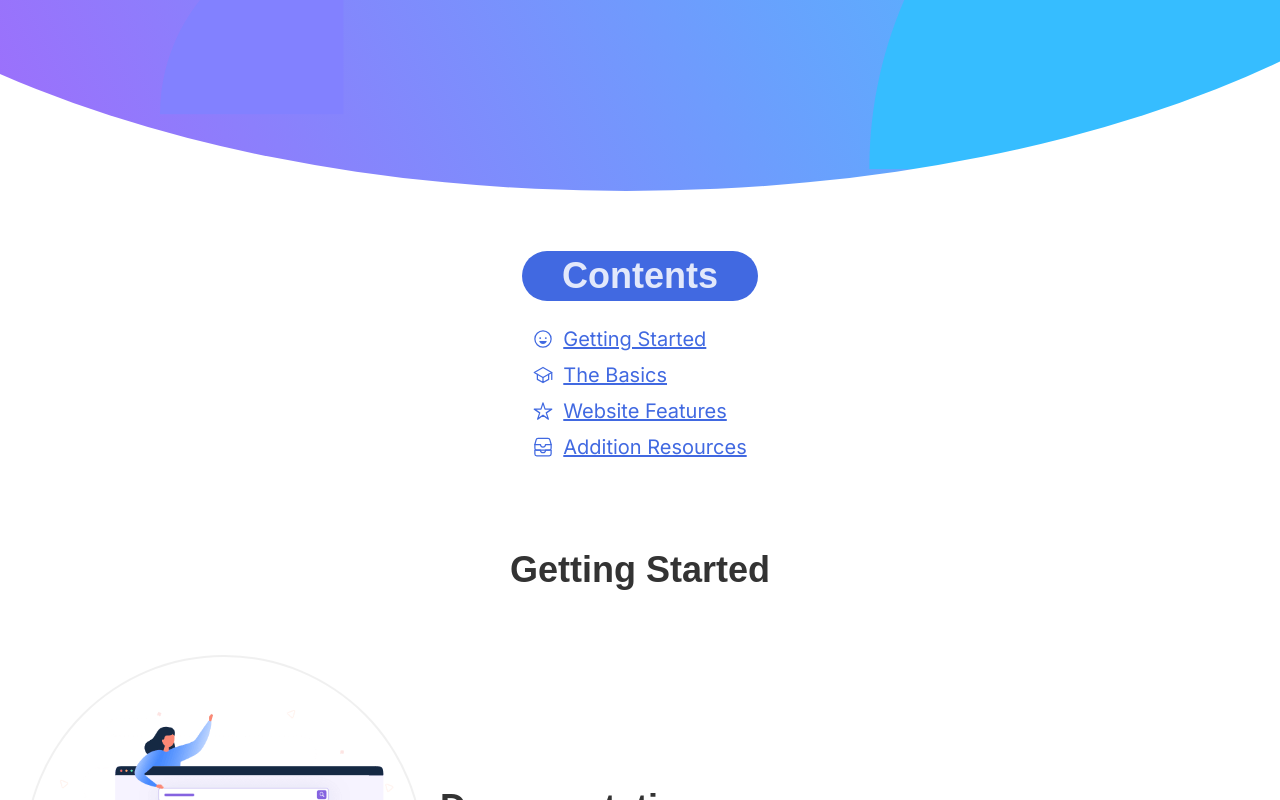
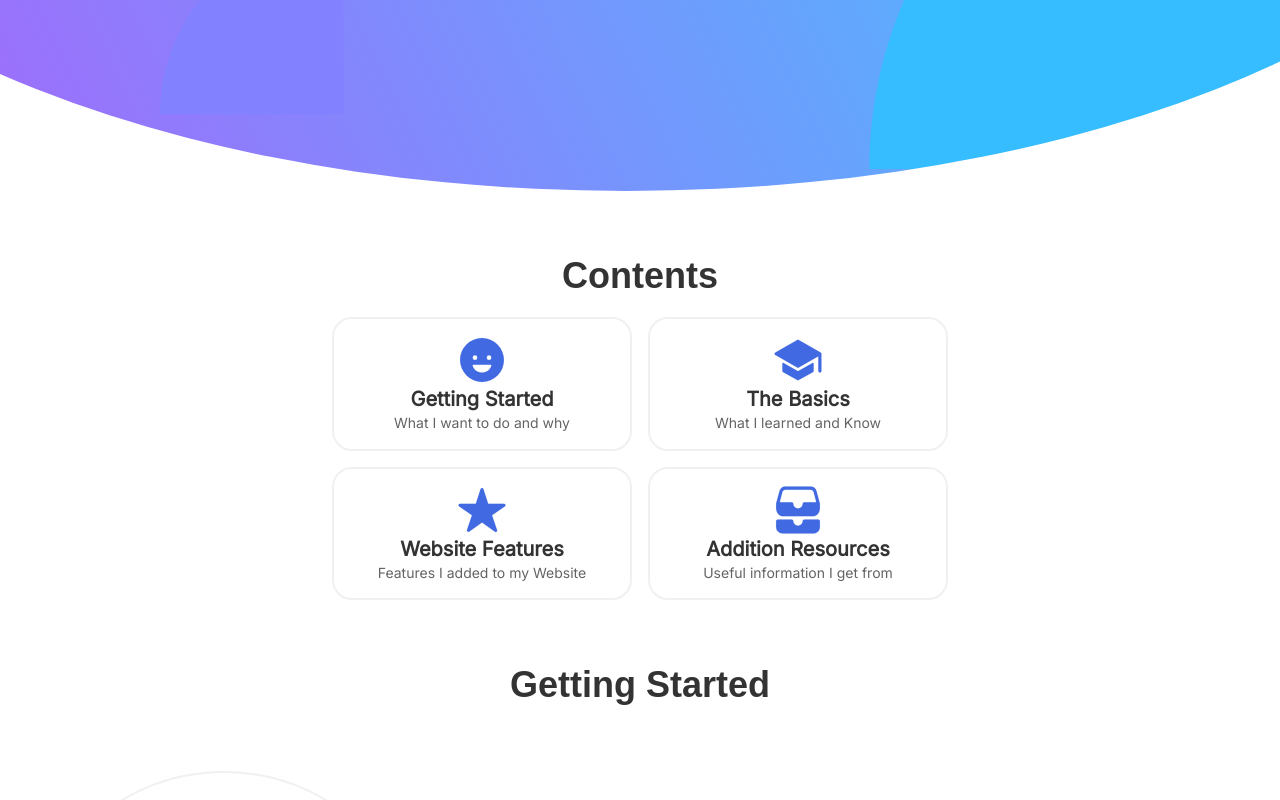
Before and after one commit to PhoenixChee/EP1000, a plain HTML site: page website-development.html in a window 1280 px wide. Shown: the part 518-1318 px from the top of the page. Drawn offline with nearby package versions, Linux system fonts and the light colour scheme.

Commit message:
Update 18 Jan
Updated looks on website-development.html "content" section

Updated contents on arduino.html

Updated layout on final-project.html

```diff
--- a/final-project.css
+++ b/final-project.css
@@ -6,47 +6,45 @@
     gap: 16px;
     font-weight: bold;
 }
-.contents-container p2 {
-    color: rgba(100, 100, 100, 1);
-}
-.contents-container p3 {
-    color: rgba(100, 100, 100, 1);
-    font-weight: normal;
-    transition: all 500ms ease;
-}
 .contents-container .content {
     display: flex;
+    justify-content: center;
     gap: 16px;
+    width: 100%;
 }
-.contents-container .content a {
+.contents-container a {
     display: flex;
     flex-direction: column;
     justify-content: center;
     align-items: center;
-    width: 300px;
+    text-align: center;
+    width: 100%;
+    max-width: 300px;
     padding: 16px;
     color:rgba(51, 51, 51, 1);
+    border: solid 2px rgba(0, 0, 0, 0.06);
     border-radius: 20px;
-    border: solid 2px rgba(0, 0, 0, 0.06);
     transition: all 500ms ease;
 }
-.contents-container .content ion-icon {
+.contents-container ion-icon {
     font-size: 50px;
-    padding-right: 10px;
     color: royalblue;
     transition: all 500ms ease;
 }
-.contents-container .content a:hover {
-    color:rgba(255, 255 ,255, 1);
+.contents-container p3 {
+    font-weight: normal;
+    color: rgba(100, 100, 100, 1);
+    transition: all 500ms ease;
+}
+.contents-container a:hover {
+    color:rgb(255, 255, 255);
     background-color: royalblue;
+    border: solid 2px rgba(0, 0, 0, 0.06);
     border-radius: 20px;
-    border: solid 2px rgba(0, 0, 0, 0.06);
     transform: scale(1.035);
+    transition: all 500ms ease;
 }
-.contents-container .content a:hover ion-icon {
-    color: rgba(255, 255, 255, 1);
-}
-.contents-container .content a:hover p3 {
+.contents-container a:hover > ion-icon, .contents-container a:hover > p3 {
     color: rgba(255, 255, 255, 1);
 }
 
@@ -170,6 +168,7 @@
     text-align: justify;
 }
 .features-container .card img {
+    width: 100%;
     max-width: 400px;
     background-color: rgb(255, 255, 255);
     border: solid 2px rgba(0, 0, 0, 0.06);
@@ -206,10 +205,10 @@
 }
 .resources-container .resources {
     display: flex;
+    flex-wrap: wrap;
     justify-content: center;
     align-items: center;
-    flex-wrap: wrap;
-    padding: 40px 0;
+    padding: 20px 0;
 }
 .resources-container .cards {
     display: flex;
@@ -228,15 +227,22 @@
     padding: 24px;
     width: 100%;
     color: rgba(255, 255, 255, 1);
-    background: royalblue;
     border-radius: 30px 30px 0 0;
 }
+#card1 { background: rgb(225, 65, 65); }
+#card2 { background: rgb(225, 142, 65); }
+#card3 { background: rgb(225, 201, 65); }
+#card4 { background: rgb(65, 225, 78); }
+#card5 { background: royalblue; }
+#card6 { background: rgb(140, 65, 225); }
+
 .resources-container .card ion-icon {
     font-size: 30px;
 }
 .resources-container .text {
     display: flex;
     flex-direction: column;
+    justify-content: center;
     align-items: center;
     text-align: center;
     gap: 16px;
--- a/website-development.css
+++ b/website-development.css
@@ -1,32 +1,51 @@
-/* CONTENTS CSS */
+/* Content CSS */
 .contents-container .container {
     display: flex;
     flex-direction: column;
     align-items: center;
-}
-.contents-container h2 {
-    padding: 0px 40px;
-    color: rgba(255, 255, 255, 0.85);
-    background-color: royalblue;
-    border-radius: 50px;
+    gap: 16px;
+    font-weight: bold;
 }
 .contents-container .content {
     display: flex;
+    justify-content: center;
+    gap: 16px;
+    width: 100%;
+}
+.contents-container a {
+    display: flex;
     flex-direction: column;
-    align-items: flex-start;
-    margin: 20px 0;
-    line-height: 1.8;
+    justify-content: center;
+    align-items: center;
+    text-align: center;
+    width: 100%;
+    max-width: 300px;
+    padding: 16px;
+    color:rgba(51, 51, 51, 1);
+    border: solid 2px rgba(0, 0, 0, 0.06);
+    border-radius: 20px;
+    transition: all 500ms ease;
 }
-.contents-container .content ion-icon {
-    font-size: 20px;
-    padding-right: 10px;
+.contents-container ion-icon {
+    font-size: 50px;
+    color: royalblue;
+    transition: all 500ms ease;
 }
-.contents-container .content a {
-    display: flex;
-    flex-direction: row;
-    align-items: center;
-    color: royalblue;
-    text-decoration: underline;
+.contents-container p3 {
+    font-weight: normal;
+    color: rgba(100, 100, 100, 1);
+    transition: all 500ms ease;
+}
+.contents-container a:hover {
+    color:rgb(255, 255, 255);
+    background-color: royalblue;
+    border: solid 2px rgba(0, 0, 0, 0.06);
+    border-radius: 20px;
+    transform: scale(1.035);
+    transition: all 500ms ease;
+}
+.contents-container a:hover > ion-icon, .contents-container a:hover > p3 {
+    color: rgba(255, 255, 255, 1);
 }
 
 
@@ -54,6 +73,7 @@
     text-align: justify;
 }
 .cards-container .card img {
+    width: 100%;
     max-width: 400px;
     background-color: rgb(255, 255, 255);
     border: solid 2px rgba(0, 0, 0, 0.06);
@@ -380,6 +400,7 @@
     padding: 10px;
     border-radius: 8px;
     border: none;
+    cursor: pointer;
 }
 #ionicons-main, #youtube-main, #vscodelive-main {
     border-top: none;
--- a/website-development.html
+++ b/website-development.html
@@ -33,7 +33,7 @@
                     <li><a href="#" class="active">
                             <ion-icon name="layers"></ion-icon>
                             <p2>Projects</p2>
-                            <ion-icon name="caret-down-outline"></ion-icon>
+                            <ion-icon name="caret-down"></ion-icon>
                         </a>
                         <ul class="dropdown">
                             <li><a href="website-development.html" class="active"><p3>Website Development<p3></a></li>
@@ -49,8 +49,8 @@
                         </a></li>
                 </ul>
                 <div class="menu">
-                    <ion-icon id="icon-menu" name="grid-outline"></ion-icon>
-                    <ion-icon id="icon-close" name="close-circle-outline"></ion-icon>
+                    <ion-icon id="icon-menu" name="grid"></ion-icon>
+                    <ion-icon id="icon-close" name="close-circle"></ion-icon>
                 </div>
             </nav>
         </div>
@@ -72,19 +72,33 @@
         <div class="container">
             <h2>Contents</h2>
             <div class="content">
-                <a href="#1gettingstarted"><ion-icon name="happy-outline"></ion-icon>
-                    <p1>Getting Started</p1></a>
-                <a href="#2basics"><ion-icon name="school-outline"></ion-icon>
-                    <p1>The Basics</p1></a>
-                <a href="#3features"><ion-icon name="star-outline"></ion-icon>
-                    <p1>Website Features</p1></a>
-                <a href="#4resources"><ion-icon name="file-tray-stacked-outline"></ion-icon>
-                    <p1>Addition Resources</p1></a>
+                <a href="#content-1">
+                    <ion-icon name="happy"></ion-icon>
+                    <p1>Getting Started</p1>
+                    <p3>What I want to do and why</p3>
+                </a>
+                <a href="#content-2">
+                    <ion-icon name="school"></ion-icon>
+                    <p1>The Basics</p1>
+                    <p3>What I learned and Know</p3>
+                </a>
+            </div>
+            <div class="content">
+                <a href="#content-3">
+                    <ion-icon name="star"></ion-icon>
+                    <p1>Website Features</p1>
+                    <p3>Features I added to my Website</p3>
+                </a>
+                <a href="#content-4">
+                    <ion-icon name="file-tray-stacked"></ion-icon>
+                    <p1>Addition Resources</p1>
+                    <p3>Useful information I get from</p3>
+                </a>
             </div>
         </div>
     </section>
     <!-- CARDS COMPONENT -->
-    <section class="cards-container" id="1gettingstarted">
+    <section class="cards-container" id="content-1">
         <div class="container">
             <h2 id="link">Getting Started</h2>
             <div class="cards">
@@ -113,7 +127,7 @@
         </div>
     </section>
     <!-- BASICS COMPONENT -->
-    <section class="basics-container" id="2basics">
+    <section class="basics-container" id="content-2">
         <div class="container">
             <h2 id="link">The Basics</h2>
             <div class="panel">
@@ -221,7 +235,7 @@
         </div>
     </section>
     <!-- FEATURES COMPONENT -->
-    <section class="features-container" id="3features">
+    <section class="features-container" id="content-3">
         <div class="container">
             <h2 id="link">Features</h2>
             <div class="feature">
@@ -292,7 +306,7 @@
         </div>
     </section>
     <!-- RESOURCES COMPONENT -->
-    <section class="resources-container" id="4resources">
+    <section class="resources-container" id="content-4">
         <div class="container">
             <h2 id="link">Additional Resources</h2>
             <div class="cards">
@@ -333,7 +347,7 @@
                 <div class="card">
                     <div class="head" id="vscodelive-head">
                         <h3>Live Server</h3>
-                        <ion-icon name="radio-outline"></ion-icon>
+                        <ion-icon name="radio"></ion-icon>
                     </div>
                     <div class="main" id="vscodelive-main">
                         <p2>A VS Code Extension that helps to live reload feature for dynamic pages</p2>
```
Also changed, not shown: arduino.html (+14 -14 lines), final-project.html (+10 -8 lines).
